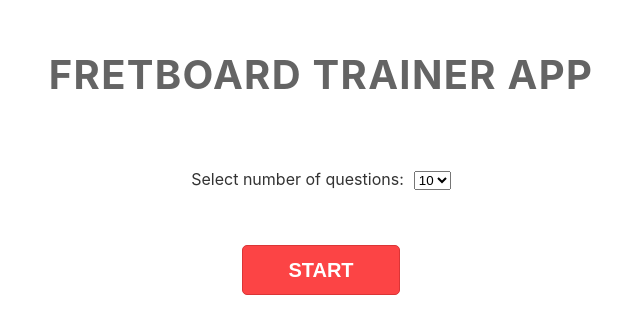
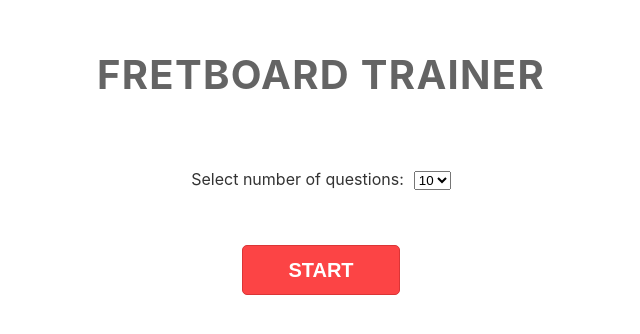
Before and after one commit to iryna-babich/fretboard-trainer, a React (Create React App) app: page / in a window 1280 px wide. Shown: the part 228-562 px from the top of the page, without its empty margins (319-959 px from the left). Built offline with nearby package versions, Linux system fonts and the light colour scheme.

Commit message:
App name adjusted, changed gh-pages url.

```diff
--- a/package.json
+++ b/package.json
@@ -27,5 +27,5 @@
     "not ie <= 11",
     "not op_mini all"
   ],
-  "homepage": "https://iryna-babich.github.io/fretboard-training-app"
+  "homepage": "https://iryna-babich.github.io/fretboard-trainer"
 }
--- a/src/components/StartScreen/StartScreen.js
+++ b/src/components/StartScreen/StartScreen.js
@@ -21,7 +21,7 @@ class StartScreen extends Component {
 
     return (
       <div className="startscreen-wrapper">
-        <h1 className="header-main">Fretboard Trainer App</h1>
+        <h1 className="header-main">Fretboard Trainer</h1>
 
         <div className="strings-overlay">
           <div className="question-options">
```
